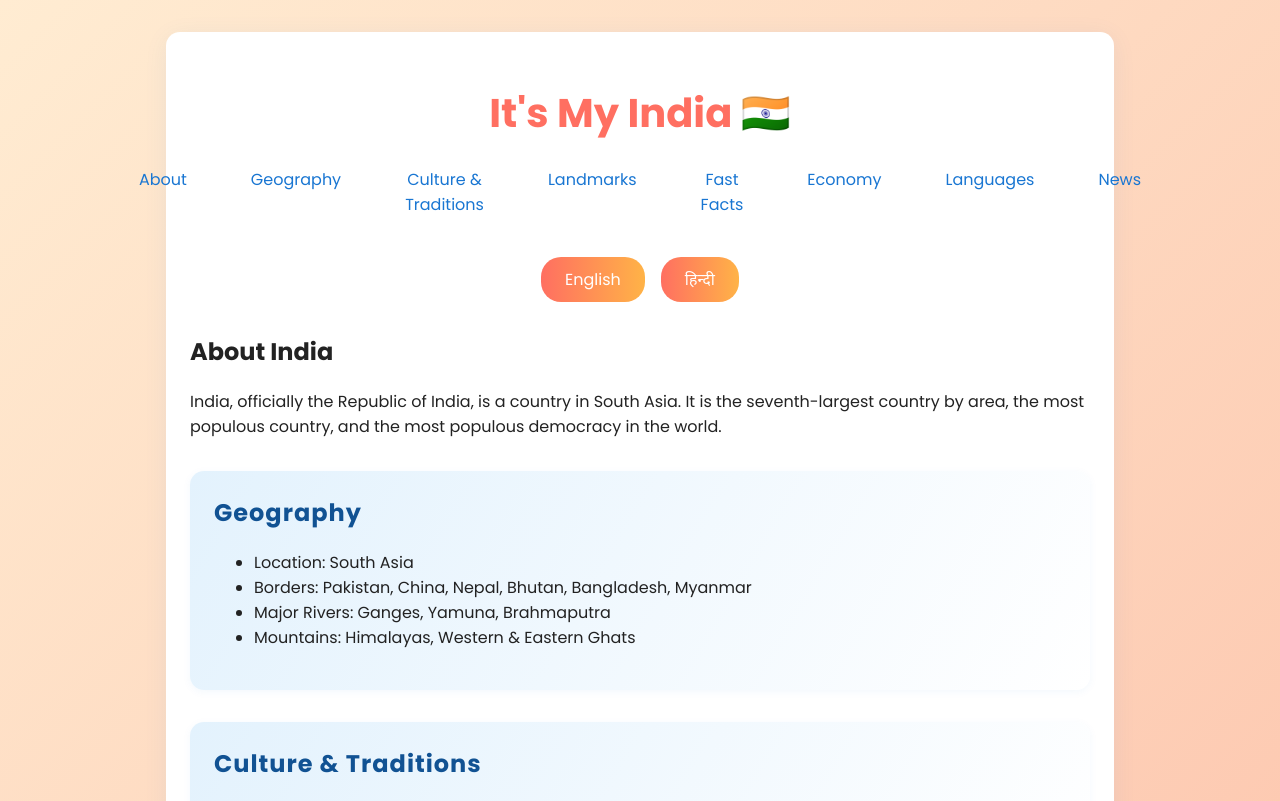
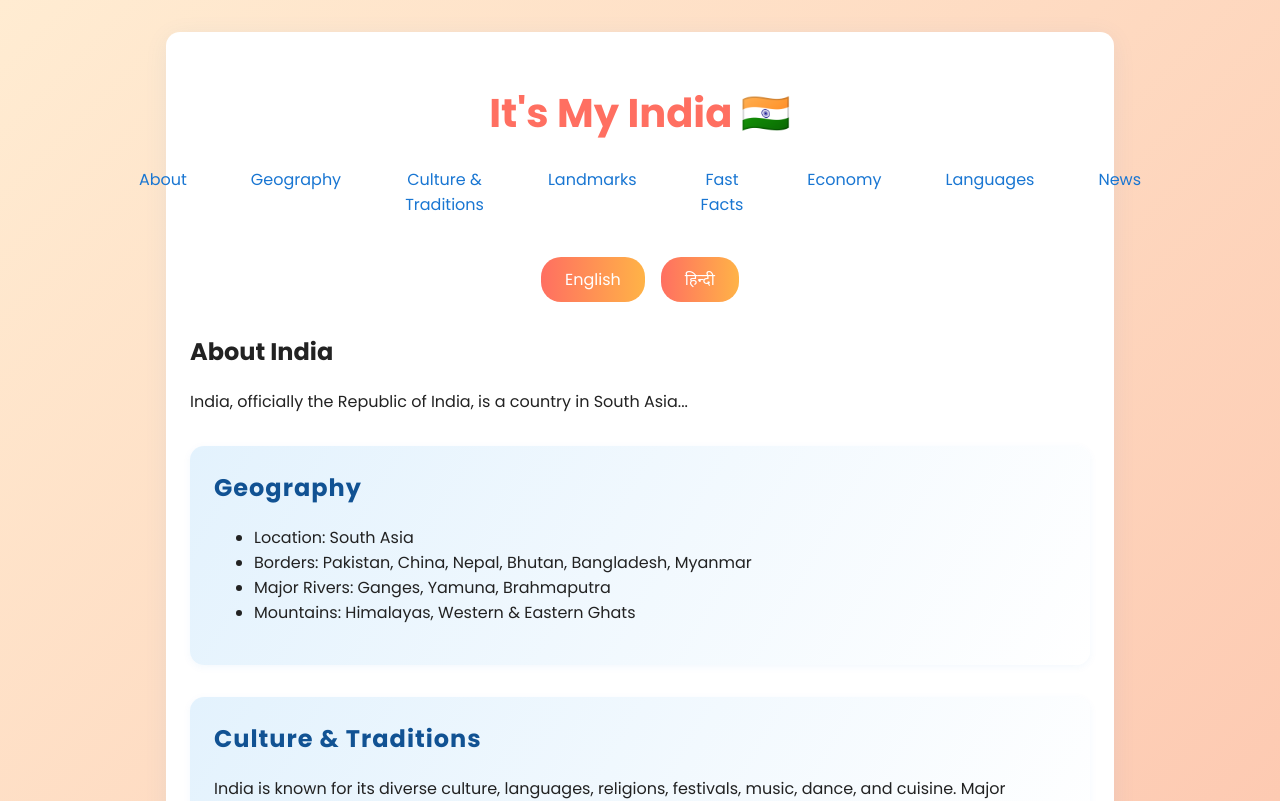
Before and after one commit to learning-new-things-daily/its_my_India, a React (Create React App) app: page / in a window 1280 px wide. Shown: the top 801 px of the page. Built offline with nearby package versions, Linux system fonts and the light colour scheme; no server answers.

Commit message:
fix for Type check

```diff
--- a/src/components/About.tsx
+++ b/src/components/About.tsx
@@ -1,13 +1,17 @@
 import React from "react";
 
-const aboutContent = {
-  en: "India, officially the Republic of India, is a country in South Asia. It is the seventh-largest country by area, the most populous country, and the most populous democracy in the world.",
-  hi: "भारत, आधिकारिक रूप से भारत गणराज्य, दक्षिण एशिया में स्थित एक देश है। यह क्षेत्रफल के हिसाब से सातवां सबसे बड़ा, जनसंख्या में सबसे बड़ा और दुनिया का सबसे बड़ा लोकतंत्र है।"
+type AboutProps = {
+  lang: "en" | "hi";
 };
 
-const About: React.FC<{ lang: 'en' | 'hi' }> = ({ lang }) => (
+const aboutContent = {
+  en: "India, officially the Republic of India, is a country in South Asia...",
+  hi: "भारत, आधिकारिक रूप से भारत गणराज्य, दक्षिण एशिया में स्थित एक देश है..."
+};
+
+const About: React.FC<AboutProps> = ({ lang }) => (
   <div>
-    <h2>{lang === 'en' ? 'About India' : 'भारत के बारे में'}</h2>
+    <h2>{lang === "en" ? "About India" : "भारत के बारे में"}</h2>
     <p>{aboutContent[lang]}</p>
   </div>
 );
--- a/src/components/Culture.tsx
+++ b/src/components/Culture.tsx
@@ -1,7 +1,11 @@
 import React from "react";
 import Section from "./Section";
 
-const Culture: React.FC = () => (
+type CultureProps = {
+  lang: "en" | "hi";
+};
+
+const Culture: React.FC<CultureProps> = ({ lang }) => (
   <Section title="Culture & Traditions">
     <p>
       India is known for its diverse culture, languages, religions, festivals, music, dance, and cuisine. Major festivals include Diwali, Holi, Eid, and Christmas.
--- a/src/components/Economy.tsx
+++ b/src/components/Economy.tsx
@@ -2,7 +2,11 @@
 import React from "react";
 import Section from "./Section";
 
-const Economy: React.FC = () => (
+type EconomyProps = {
+  lang: "en" | "hi";
+};
+
+const Economy: React.FC<EconomyProps> = ({ lang }) => (
   <Section title="Economy">
     <ul>
       {/* eslint-disable-next-line react/no-unescaped-entities */}
--- a/src/components/FastFacts.tsx
+++ b/src/components/FastFacts.tsx
@@ -13,7 +13,11 @@ type CountryData = {
   languages: Record<string, string>;
 };
 
-const FastFacts: React.FC = () => {
+type FastFactsProps = {
+  lang: "en" | "hi";
+};
+
+const FastFacts: React.FC<FastFactsProps> = ({ lang }) => {
   const [data, setData] = useState<CountryData | null>(null);
   const [loading, setLoading] = useState(true);
   const [error, setError] = useState(false);
--- a/src/components/Geography.tsx
+++ b/src/components/Geography.tsx
@@ -1,7 +1,11 @@
 import React from "react";
 import Section from "./Section";
 
-const Geography: React.FC = () => (
+type GeographyProps = {
+  lang: "en" | "hi";
+};
+
+const Geography: React.FC<GeographyProps> = ({ lang }) => (
   <Section title="Geography">
     <ul>
       <li>Location: South Asia</li>
--- a/src/components/Landmarks.tsx
+++ b/src/components/Landmarks.tsx
@@ -1,7 +1,11 @@
 import React from "react";
 import Section from "./Section";
 
-const Landmarks: React.FC = () => (
+type LandmarksProps = {
+  lang: "en" | "hi";
+};
+
+const Landmarks: React.FC<LandmarksProps> = ({ lang }) => (
   <Section title="Landmarks">
     <ul>
       <li>Taj Mahal</li>
--- a/src/components/Languages.tsx
+++ b/src/components/Languages.tsx
@@ -1,7 +1,11 @@
 import React from "react";
 import Section from "./Section";
 
-const Languages: React.FC = () => (
+type LanguagesProps = {
+  lang: "en" | "hi";
+};
+
+const Languages: React.FC<LanguagesProps> = ({ lang }) => (
   <Section title="Languages">
     <p>
       India has 22 officially recognized languages and hundreds of regional languages and dialects. Hindi and English are the official languages of the central government.
--- a/src/components/News.tsx
+++ b/src/components/News.tsx
@@ -2,9 +2,12 @@ import React, { useEffect, useState } from "react";
 import Section from "./Section";
 
 type NewsArticle = { title: string; url: string };
-type NewsProps = { apiKey?: string };
+type NewsProps = {
+  apiKey: string;
+  lang: "en" | "hi";
+};
 
-const News: React.FC<NewsProps> = ({ apiKey }) => {
+const News: React.FC<NewsProps> = ({ apiKey, lang }) => {
   const [articles, setArticles] = useState<NewsArticle[]>([]);
   const [loading, setLoading] = useState(false);
   const [error, setError] = useState(false);
```
